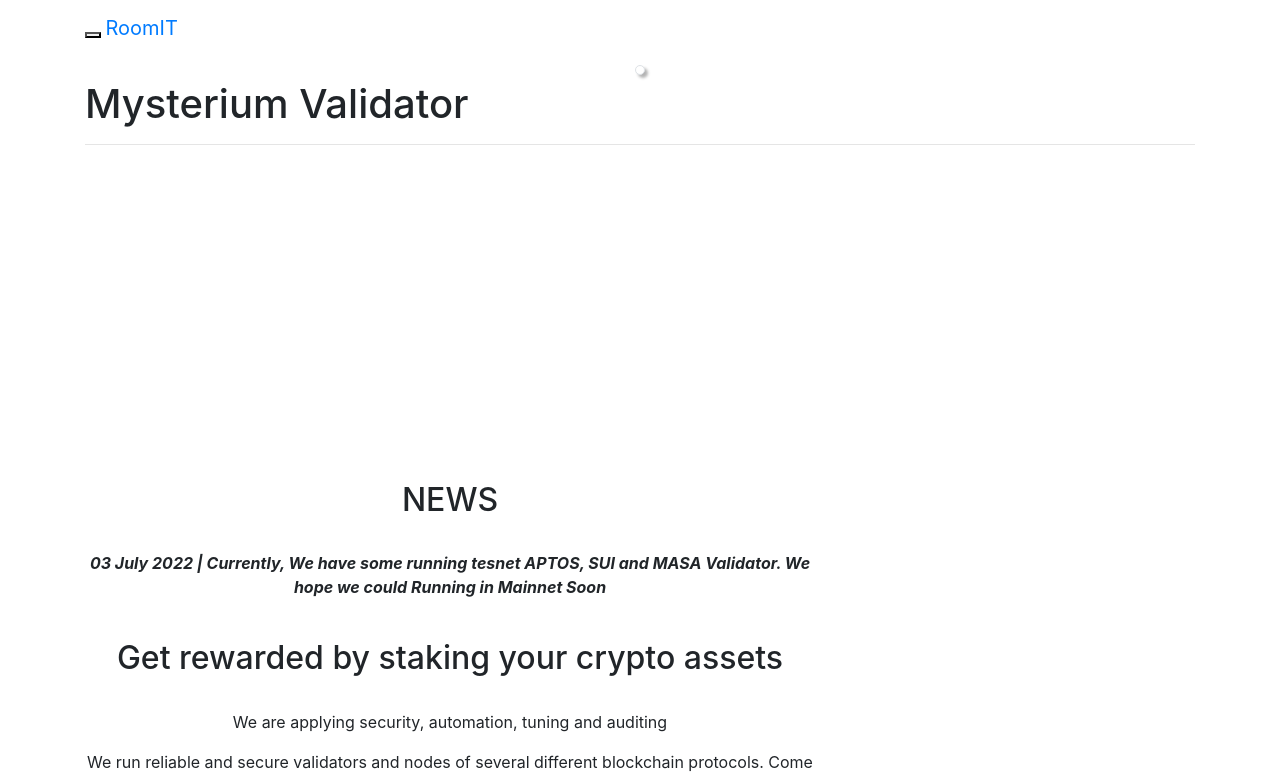
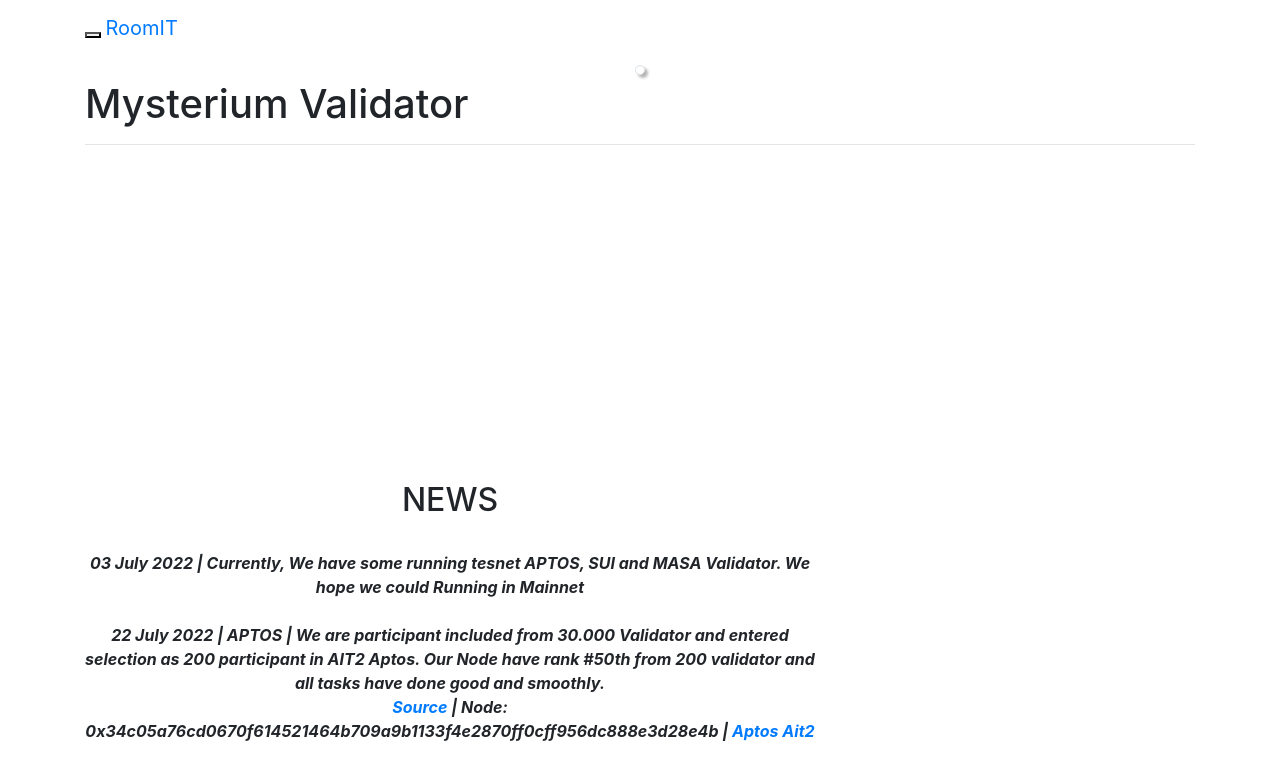
Before and after one commit to roomit-xyz/stake.roomit.xyz, a Jekyll site: the page built from _posts/2022-06-10-myst.markdown, in a window 1280 px wide and 1400 px high. Shown: the top 777 px of the window. Built offline with Jekyll 4.4.1, drawn with Linux system fonts in a browser that asks for light colours; nearby versions of some CDN libraries; library files that are not in the unit come from our copies; some of the changed text lies outside the part shown.

Commit message:
update news

```diff
--- a/_includes/about.html
+++ b/_includes/about.html
@@ -6,15 +6,25 @@
 	      <p style="color:red;">
 	      <h2> NEWS </h2>
 	      <br>
-	      <b><i> 03 July 2022 | Currently, We have some running tesnet APTOS, SUI and MASA Validator. We hope we could Running in Mainnet Soon</b></i>
+	      <b><i> 03 July 2022 | Currently, We have some running tesnet APTOS, SUI and MASA Validator. We hope we could Running in Mainnet</b></i>
 	      <br>
+	      <br>
+	      <b><i> 22 July 2022 | APTOS | We are participant included from 30.000 Validator and entered selection as 200 participant in AIT2 Aptos. Our Node have rank #50th from 200 validator and all tasks have done good and smoothly. 	<br> <a href="/img/services/aptos-ait2.png">Source</a> | Node: 0x34c05a76cd0670f614521464b709a9b1133f4e2870ff0cff956dc888e3d28e4b | <a href="https://community.aptoslabs.com/it2">Aptos Ait2</a></b></i>
 	      </p>
 	      <br>
               <h2>Get rewarded by staking your crypto assets</h2>
               <br/>
-                <p>We are applying security, automation, tuning  and auditing</p>
+                <p>We are applying security, monitoring, automation, tuning  and auditing</p>
 		<p>We run reliable and secure validators and nodes of several different blockchain protocols. Come stake with us!</p>
                 <br/>
+		<h2>Our Monitoring System</h2>
+		<br>
+		NYM Mixnode - <a href="/pdf/RoomIT-NYM_Mixnode-Grafana.pdf"> Monitoing NYM</a><br>
+		Gnosis      - <a href="/pdf/RoomIT-Gnosis-Grafana.pdf"> Monitoing GNO</a><br>
+		Mysterium   - <a href="/pdf/RoomIT-MYST-Monitor.pdf"> Monitoing MYST</a><br>
+		Presearch   - <a href="/pdf/RoomIT-Presearch-Grafana.pdf"> Monitoing PRE</a><br>
+		Aptos       - <a href="/pdf/RoomIT-Aptos_Validator-Grafana.pdf"> Monitoing APT</a><br>
+		Mysten SUI  - <a href="/pdf/RoomIT-SUI-Grafana.pdf"> Monitoing SUI</a><br>
               </div>
         </div>
     </section>
```
Also changed, not shown: img/services/aptos-ait2.png (added), 6 other files.
